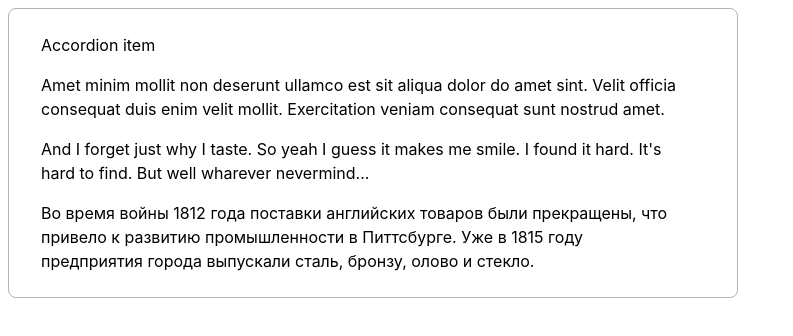
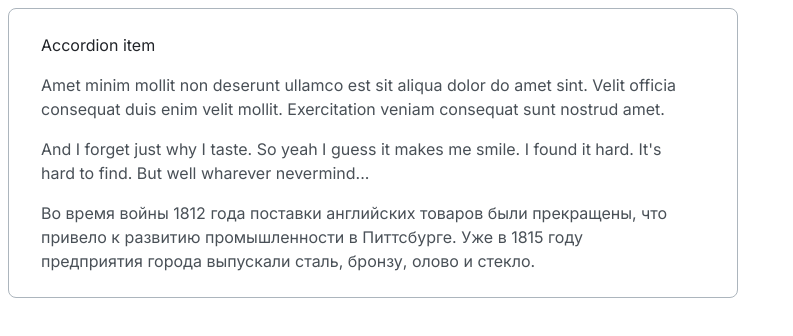
Before and after one commit to js-tasks-ru/htmlcss-20241107_panteleev-alexander, a website: page 03-lection1/02-accordion/index.html in a window 1280 px wide. Both pictures are taken after a click on the heading "Accordion item". Shown: the whole page, without its empty margins (0-793 px from the left). Drawn offline with Linux system fonts and the light colour scheme.

Commit message:
add font style n change font color

```diff
--- a/03-lection1/02-accordion/accordion.css
+++ b/03-lection1/02-accordion/accordion.css
@@ -8,8 +8,6 @@
 }
 
 .accordion__summary {
-    margin-top: 0px;
-    margin-bottom: 0px;
     font-family: Inter;
     font-size: 16px;
     font-weight: 400;
@@ -17,6 +15,7 @@
     text-align: left;
     text-underline-position: from-font;
     text-decoration-skip-ink: none;
+    color: var(--black);
 }
 
 .accordion__summary::marker {
@@ -35,6 +34,7 @@
     text-align: left;
     text-underline-position: from-font;
     text-decoration-skip-ink: none;
+    color: var(--grey-4);
 }
 
 .accordion__data:last-child {
--- a/assets/fonts/fonts.css
+++ b/assets/fonts/fonts.css
@@ -1 +1,2 @@
 @import url('https://fonts.googleapis.com/css2?family=Roboto:ital,wght@0,100;0,300;0,400;0,500;0,700;0,900;1,100;1,300;1,400;1,500;1,700;1,900&display=swap');
+@import url('https://fonts.googleapis.com/css2?family=Inter:ital,opsz,wght@0,14..32,100..900;1,14..32,100..900&display=swap');
```
